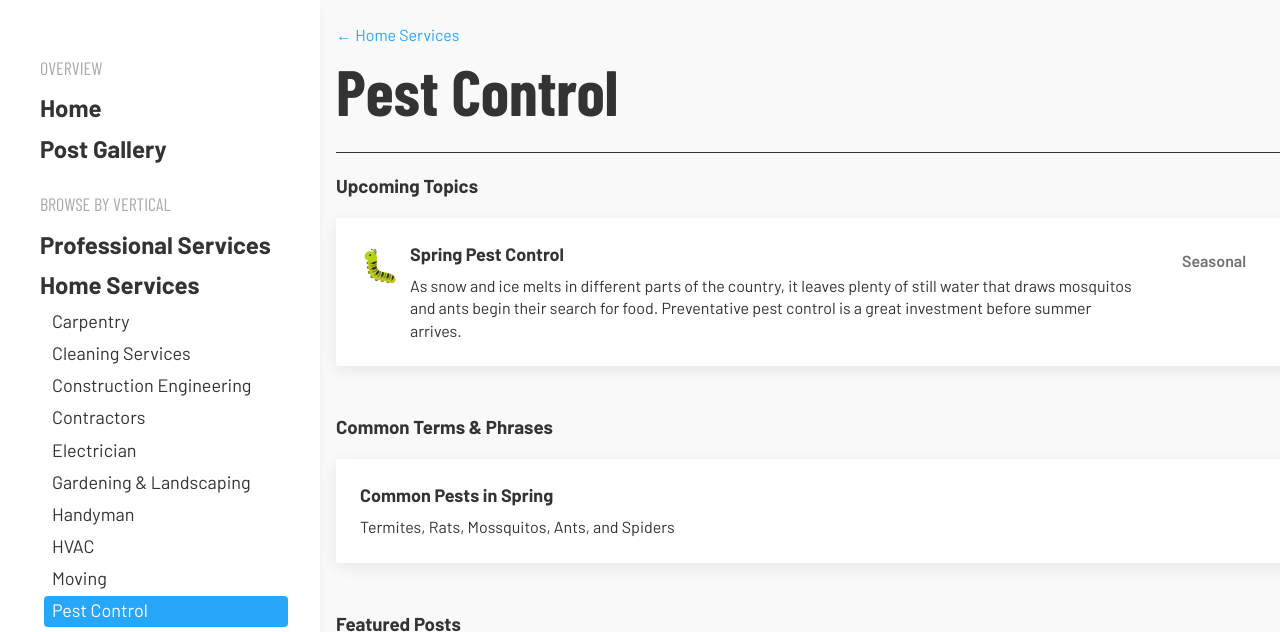
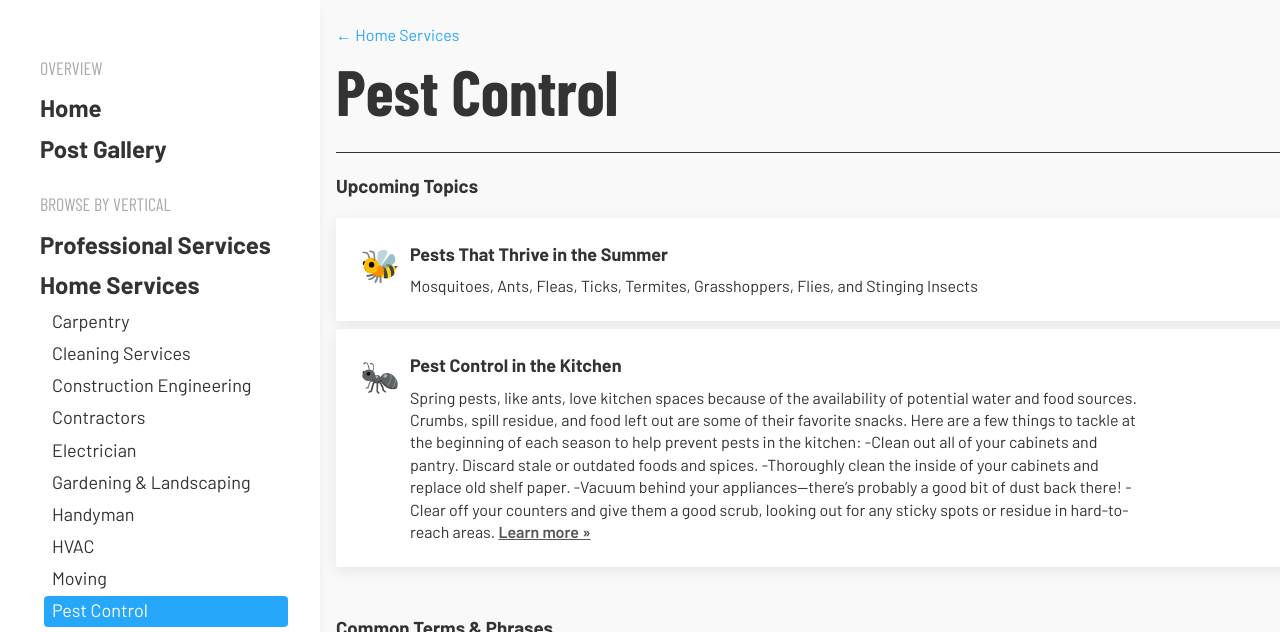
Before and after one commit to davidpots/posty, a Jekyll site: the page built from vertical--home-services--pest-control.html, in a window 1280 px wide and 900 px high, cut to the strip 0-632 px from the top of the window. Built offline with Jekyll 4.4.1, drawn with Linux system fonts in a browser that asks for light colours; some web fonts are replaced; some of the changed lines change nothing that is shown.

Commit message:
Adds topics for apr 23

```diff
--- a/_data/topics.yml
+++ b/_data/topics.yml
@@ -6,6 +6,7 @@
 #   date: _____
 #   vertical: _____
 #
+
 - name: Adopt a Shelter Pet Day
   description: "This day raises awareness for the thousands of pets that are waiting for their furever home. Many donate to or visit shelters on this day. #AdoptAShelterPetDay"
   emoji: 🐶
@@ -21,27 +22,64 @@
   date: April 30
   vertical: General
 
+- name: The Kentucky Derby
+  description: "The Kentucky Derby is an annual horse race held at the Churchill Downs Racetrack in Louisville, Kentucky. The race is the first of three in a series of races that make up the Triple Crown, a prestigious award granted to a horse that wins all three events. The event is steeped in Southern tradition and celebrated by way of mint julep cocktails, very large hats, and seersucker suits, though it’s likely the event will look different this year due to the pandemic. #KentuckyDerby"
+  emoji: "🏇"
+  posting_recommendation: "While the actual race is on May 1, events are scheduled to happen the entire week before. As with most sporting events, we need to be cautious when it comes to using trademarked words and imagery. Check out the guidelines on the KB for the full trademark list."
+  day: May 1
+  date: Saturday
+  vertical: General
+  url: https://msh-success.atlassian.net/wiki/spaces/KnowledgeBase/pages/2001600659/Kentucky+Derby+2021
+
+
+- name: Met Gala
+  description: "The Met Gala, formally called the Costume Institute Gala or the Costume Institute Benefit and also known as the Met Ball, is an annual fundraising gala for the benefit of the Metropolitan Museum of Art's Costume Institute in New York City. It marks the opening of the Costume Institute's annual fashion exhibit. #MetGala #MetGala2021"
+  emoji: 👗
+  posting_recommendation: "Typically retail, beauty, or fashion brands engage in conversation around the Met Gala each year. It's important to note that the Met Gala was cancelled last year due to Covid-19."
+  day: Monday
+  date: May 3
+  vertical: General
+
+- name: Teacher Appreciation week
+  description: "People typically look to celebrate their children's teachers with small gifts, gift cards, catered lunches, etc. #TeacherAppreciationWeek"
+  emoji: 👩‍🏫
+  day: May 3–7
+  vertical: General
+
+- name: National Nurses Week
+  description: "Each year we use this time to celebrate those who work in healthcare or the nursing profession. Due to the pandemic, this year National Nurses Week will be especially impactful. #NationalNursesWeek"
+  emoji: 👩‍⚕️
+  posting_recommendation: "Many businesses may post: A well wish to celebrate nurses, sell specialized products for nurses, offer specials to industry workers (nurses), or post an employee spotlight."
+  day: May 6–12
+  vertical: General
+
+- name: Pests That Thrive in the Summer
+  description: "Mosquitoes, Ants, Fleas, Ticks, Termites, Grasshoppers, Flies, and Stinging Insects"
+  emoji: 🐝
+  vertical: Home Services
+  subvertical: Pest Control
+
+- name: Pest Control in the Kitchen
+  description: "Spring pests, like ants, love kitchen spaces because of the availability of potential water and food sources. Crumbs, spill residue, and food left out are some of their favorite snacks. Here are a few things to tackle at the beginning of each season to help prevent pests in the kitchen: -Clean out all of your cabinets and pantry. Discard stale or outdated foods and spices. -Thoroughly clean the inside of your cabinets and replace old shelf paper. -Vacuum behind your appliances—there’s probably a good bit of dust back there! -Clear off your counters and give them a good scrub, looking out for any sticky spots or residue in hard-to-reach areas."
+  emoji: 🐜
+  url: https://www.vulcantermite.com/home-pest-control/spring-cleaning-tips-avoid-spring-pests/
+  vertical: Home Services
+  subvertical: Pest Control
+
+- name: Booming Housing Market
+  description: "Spring is typically the best time to prep for the busy real estate market ahead (March - June). A few things folks do to prepare: renovate the backyard, tackle spring cleaning and decluttering (the first step to staging a home), explore areas for potential rental properties."
+  emoji: 📈
+  day: Entire Month
+  date: March – June
+  vertical: Professional Services
+
 - name: Remodeling Tip
   description: "Remodeling a home isn't for the faint of heart. It's recommended to budget a 10% cushion into your project if you're living in the home while remodeling and 30% if you plan to live elsewhere to account for delays or mishaps during construction."
   emoji: 🗜
   vertical: Home Services
   subvertical: Contractors
 
-- name: Gradutaion Season
-  description: "Starting in May many HS and college seniors are likely to celebrate their graduation with backyard parties, zoom/virtual celebrations, and planning senior trips after graduation."
-  emoji: 🎓
-  posting_recommendation: "This content is especially relevant for Restaurant, Florists, Beauty (Salon and Spa), and Retail customers"
-  day: Entire Month
-  date: May
-  vertical: General
 
-- name: Allergy Season
-  description: "Seasonal allergies can occur year-round for some, but many experience symptoms in the spring when allergens like mold spores and pollen from trees, grasses, or weeds are released into the air. Trees begin producing pollen early in spring, followed by grass later on in the season. A particularly rainy spring season can also result in more rapid plant growth, leading to a spike in mold spores around this time."
-  emoji: 🤧
-  posting_recommendation: "Pets who spend time outside can experience seasonal allergy symptoms. Do your health and wellness customers specialize in allergens or have an allergist on staff? Keep in mind not to promote \"cures or remedies\" to avoid breaking FB's content guidelines."
-  day: Entire Month
-  date: April
-  vertical: General
 
 
 - name: The gift of lawn care
@@ -53,7 +91,7 @@
 - name: Solid vs. Engineered Hardwood
   description: "Solid hardwood flooring typically comes in long planks, milled with tongues and grooves on opposite edges so that the boards interlock when installed. It is always nailed down to the subfloor, a process that requires some skill. Because it is solid wood, this flooring can be sanded down and refinished several times over its life. Engineered flooring looks like solid hardwood, but it's made of a thin layer of hardwood bonded over a premium-quality plywood layer for added stability. It is both less expensive and easier for DIYers to install than solid hardwood."
   emoji: 👷‍♀️
-  posting_recommendation: "Solid hardwood vs engineered hardwood is a great topic to engage audiecnes — especially those looking to renovate or flip a new home."
+  posting_recommendation: "Solid hardwood vs engineered hardwood is a great topic to engage audiences — especially those looking to renovate or flip a new home."
   vertical: Professional Services
 
 - name: Home Projects and ROI
@@ -99,14 +137,14 @@
   subvertical: Cleaning
 
 - name: Thoughtful organization of decor
-  description: "We're seeing a shift away from minimalism folks spending more time in their homes. They're realizing rather than being tucked away in a drawer or closet, having the things they need within arms reach is important. This leads to careful curation of how these items are displayed: think curio cabinets or shelfing with glass doors and carefully curated shelves in kitchens, offices, and living spaces. #shelfie"
+  description: "We're seeing a shift away from minimalism folks spending more time in their homes. They're realizing rather than being tucked away in a drawer or closet, having the things they need within arms reach is important. This leads to careful curation of how these items are displayed: think curio cabinets or shelving with glass doors and carefully curated shelves in kitchens, offices, and living spaces. #shelfie"
   emoji: 🖼
-  posting_recommendation: "Useful for customers who offer staging as a part of their realty service or in educaitonal posts about interior design trends."
+  posting_recommendation: "Useful for customers who offer staging as a part of their realty service or in educational posts about interior design trends."
   day: Trending
   vertical: Professional Services
 
 - name: Shifts to neutrals and warm colors
-  description: "Warm nuetrals are on the rise. Cool tones aren't completely going away, but tones that are inviting and cozy are certainly making an entrace. Think natural feeling spaces over sleek and minimal."
+  description: "Warm neutrals are on the rise. Cool tones aren't completely going away, but tones that are inviting and cozy are certainly making an entrance. Think natural feeling spaces over sleek and minimal."
   emoji: 🛍
   posting_recommendation: "Useful for customers who offer staging as a part of their realty service, educaitonal posts about interior design trends, audience participation posts about color palettes in the home"
   day: Trending
@@ -122,13 +160,13 @@
 - name: Organization as a viral trend
   description: "Pairing nicely with seasonal spring cleaning, projects that include organizing drawers, shelves, cabinets, and closets are making the rounds. Folks love the gratification of a clean and tidy space. More examples include: pantries, offices, bookshelves, garages, and bathrooms. #organized, #pantrymakeover, #declutter, #homeorganization"
   emoji: 🥣
-  posting_recommendation: "This content compliments posts about de-cluttering and improving the appeal of a home before it goes on the market."
+  posting_recommendation: "This content compliments posts about decluttering and improving the appeal of a home before it goes on the market."
   day: Trending
-
+  vertical: Professional Services
 
 
 - name: Spring Maintenance
-  description: "For many, A/C systems will click on for the first time since last summer. Scheduling routine maintence can prevent pricey fixes down the road. Tasks often include: testing and cleaning the blower fan, checking the level of coolant in the cooling system, and testing the system’s thermostat and operation."
+  description: "For many, A/C systems will click on for the first time since last summer. Scheduling routine maintenance can prevent pricey fixes down the road. Tasks often include: testing and cleaning the blower fan, checking the level of coolant in the cooling system, and testing the system’s thermostat and operation."
   emoji: 🔧
   posting_recommendation: "Try creating content about tips on signs of A/C trouble or promoting routine maintenance checks."
   day: Seasonal
@@ -164,7 +202,7 @@
   url: https://msh-success.atlassian.net/wiki/spaces/KnowledgeBase/pages/499057101/Plumbers
 
 - name: New construction plumbing
-  description: "The spring houseing market means an influx of new homes needing plumbing installation or updates/repairs to older plumbing in a newly-purchased home."
+  description: "The spring housing market means an influx of new homes needing plumbing installation or updates/repairs to older plumbing in a newly-purchased home."
   emoji: 🚰
   posting_recommendation: "Does your customer offer new installation warranties or discounts?"
   day: Seasonal
@@ -173,9 +211,9 @@
   url: https://msh-success.atlassian.net/wiki/spaces/KnowledgeBase/pages/499057101/Plumbers
 
 - name: Spring Floods
-  description: "Springtime showers can mean trouble for those located in floodzones. Flooded homes, basements, garages, etc. can mean a quick call for emergency plumbing services."
+  description: "Springtime showers can mean trouble for those located in flood zones. Flooded homes, basements, garages, etc. can mean a quick call for emergency plumbing services."
   emoji: 🌧
-  posting_recommendation: "Look to see if your customer offers emergency plubming services or if they have a special phone number for 24/7 service."
+  posting_recommendation: "Look to see if your customer offers emergency plumbing services or if they have a special phone number for 24/7 service."
   day: Seasonal
   vertical: Home Services
   subvertical: Plumbing
@@ -184,7 +222,7 @@
 - name: Remodeling Projects
   description: "Lots of people jump into remodel-mode in the spring once the weather warms up."
   emoji: 👷‍♀️
-  posting_recommendation: "Contractors are needed to help plan new contstruction or larger remodeling projects to make sure all the right people get brought and to help estimate cost."
+  posting_recommendation: "Contractors are needed to help plan new construction or larger remodeling projects to make sure all the right people get brought and to help estimate cost."
   day: Seasonal
   vertical: Home Services
   subvertical: Contractors
@@ -197,7 +235,7 @@
   vertical: Home Services
   subvertical: Contractors
 
-- name: Spring Home Refresh
+- name: Home Refresh
   description: "Hiring a painting contractor is often needed for renovation projects that cover large parts of the home, high ceilings, or even where drywall has been repaired to match paint."
   emoji: 🖼
   posting_recommendation: "Does your customer offer special services for repairs, or have specialty like cabinetry or exterior wall paint?"
@@ -208,7 +246,7 @@
 - name: Home Reno
   description: "Whether it's installing a pool in preparation of summer or smoothing out damaged parts of the property from fallen trees and debris, if there's dirt to be moved, Excavation Contractors are here to help."
   emoji: 🚜
-  posting_recommendation: "Spring is the perfect time to install a swimming pool. Check to see if your cusotmer has any specializations or specialty equipment that could help."
+  posting_recommendation: "Spring is the perfect time to install a swimming pool. Check to see if your customer has any specializations or specialty equipment that could help."
   day: Seasonal
   vertical: Home Services
   subvertical: Construction Engineering
@@ -223,7 +261,7 @@
   subvertical: Construction Engineering
   url: https://msh-success.atlassian.net/wiki/spaces/KnowledgeBase/pages/499155575/Damage+Restoration
 
-- name: Pavement and Driveways
+- name: Home Customization
   description: "Folks who are building homes this spring may have the opportunity to look into customizing their driveway."
   emoji: 🚗
   day: Seasonal
@@ -241,7 +279,7 @@
   url: https://msh-success.atlassian.net/wiki/spaces/KnowledgeBase/pages/499024735/Landscaping
 
 - name: Outdoor Living Upgrade
-  description: "Getting ready for poolside dinners and days spent outside is the perfect opportunity to refresh outdoor living spaces — that's where our outdoor lighting customers come in. Pool lighting, advanced lighting system in gardens and yards, and professionally lit gazeebos are all on the top of mind over othe next few months."
+  description: "Getting ready for poolside dinners and days spent outside is the perfect opportunity to refresh outdoor living spaces — that's where our outdoor lighting customers come in. Pool lighting, advanced lighting system in gardens and yards, and professionally lit gazebos are all on the top of mind over the next few months."
   emoji: 🏖
   day: Seasonal
   vertical: Home Services
@@ -249,14 +287,14 @@
   url: https://msh-success.atlassian.net/wiki/spaces/KnowledgeBase/pages/499287083/Outdoor+Lighting
 
 - name: Tricky Trees
-  description: "After a season of winter weather and storms, folks begin to realize problem areas in their own back yard. Trees leaning dangerously close to the house, trees that have fallen over the last few months, or tree that need to be trimmed to keep residents safe are all top mind for new and tenured home owners."
+  description: "After a season of winter weather and storms, folks begin to realize problem areas in their own backyard. Trees leaning dangerously close to the house, trees that have fallen over the last few months, or tree that need to be trimmed to keep residents safe are all top mind for new and tenured home owners."
   emoji: 🌴
   day: Seasonal
   vertical: Home Services
   subvertical: Gardening Landscaping
   url: https://msh-success.atlassian.net/wiki/spaces/KnowledgeBase/pages/499188478/Tree+Care
 
-- name: Carpet Cleaning
+- name: Home Staging
   description: "Staging a home can drastically improve the rate at which it sells. It's important to keep in mind those carpets that have been walked on for over a decade or the rug under the dining table that doesn't get a deep clean all the time. Carpet cleaning is a great way to remove dust, dirt, build-up, and improve the air quality in a home."
   emoji: 🧹
   posting_recommendation: "Some companies offer free estimates which is great for home owners working on a budget."
@@ -265,7 +303,7 @@
   subvertical: Cleaning Services
   url: https://msh-success.atlassian.net/wiki/spaces/KnowledgeBase/pages/499287218/Carpet+Cleaning
 
-- name: Power and Pressure Washing
+- name: Curb Appeal
   description: "Curb appeal is a big deal when it comes to selling your home. Hiring a company to pressure wash the driveway and sidewalks of a home before it gets put on the market is an easy way to elevate the look and feel without doing any major renovation."
   emoji: 💧
   day: Seasonal
@@ -273,7 +311,7 @@
   subvertical: Cleaning Services
   url: https://msh-success.atlassian.net/wiki/spaces/KnowledgeBase/pages/499025787/Power+and+Pressure+Washing
 
-- name: Chimney Sweeping
+- name: Unseen Issues in Old Homes
   description: "Older homes have their charm, but also can come with unseen issues. Depending on the age of the property, the chimney might be outdated compared to the rest of the home. An expert will know techniques to repair older and newer chimneys."
   emoji: 💨
   day: Seasonal
@@ -282,7 +320,7 @@
   url: https://msh-success.atlassian.net/wiki/spaces/KnowledgeBase/pages/499025787/Power+and+Pressure+Washing
 
 - name: A Helpful Hand
-  description: "Some small fixes are often neeed before you close on a house. From switching light fixutres to ficing a leaky toilet, a handyman is perfect to call when there are multiple small fixes that need to get done quickly rather than calling multiple contractors."
+  description: "Some small fixes are often needed before you close on a house. From switching light fixtures to fixing a leaky toilet, a handyman is perfect to call when there are multiple small fixes that need to get done quickly rather than calling multiple contractors."
   emoji: 🤝
   day: Seasonal
   vertical: Home Services
@@ -296,19 +334,12 @@
   subvertical: Electrician
 
 - name: Renovations
-  description: "Smaller renovation and remodel projects may be doable on your own, but when trying to move or replace light fixutres it's important to have a professional to avoid costly mistakes."
+  description: "Smaller renovation and remodel projects may be doable on your own, but when trying to move or replace light fixtures it's important to have a professional to avoid costly mistakes."
   emoji: 🛠
   day: Seasonal
   vertical: Home Services
   subvertical: Electrician
   url: https://msh-success.atlassian.net/wiki/spaces/KnowledgeBase/pages/499123067/Electricians
-
-- name: Spring Pest Control
-  description: "As snow and ice melts in different parts of the country, it leaves plenty of still water  that draws mosquitos and ants begin their search for food. Preventative pest control is a great investment before summer arrives."
-  emoji: 🐛
-  day: Seasonal
-  vertical: Home Services
-  subvertical: Pest Control
 
 - name: Moving Season
   description: "Moving home from college for the summer, moving into new homes, removing clutter after spring cleaning. This time of year is big for movers."
@@ -333,20 +364,12 @@
   subvertical: Carpentry
 
 - name: Clean-Lined Cabinets
-  description: "While trends overall are leaning away from minimalism, cabnetry is an exception. More and more homes are opting for more modern cabinets in kitchen and bathrooms instead of a more traditional style."
+  description: "While trends overall are leaning away from minimalism, cabinetry is an exception. More and more homes are opting for more modern cabinets in kitchen and bathrooms instead of a more traditional style."
   emoji: 🧼
   day: Trending
   vertical: Home Services
   subvertical: Carpentry
 
-- name: The Kentucky Derby
-  description: "The Kentucky Derby is an annual horse race held at the Churchill Downs Racetrack in Louisville, Kentucky. The race is the first of three in a series of races that make up the Triple Crown, a prestigious award granted to a horse that wins all three events. The event is steeped in Southern tradition and celebrated by way of mint julep cocktails, very large hats, and seersucker suits, though it’s likely the event will look different this year due to the pandemic. #KentuckyDerby"
-  emoji: "🏇"
-  posting_recommendation: "While the actual race is on May 1, events are scheduled to happen the entire week before. As with most sporting events, we need to be cautious when it comes to using trademarked words and imagery. Check out the guidelines on the KB for the full trademark list."
-  day: May 1
-  date: Saturday
-  vertical: General
-  url: https://msh-success.atlassian.net/wiki/spaces/KnowledgeBase/pages/2001600659/Kentucky+Derby+2021
 
 
 - name: World Whisky Day
@@ -357,8 +380,8 @@
   vertical: General
 
 - name: Tax Day
-  description: "Tax Day is traditionally known as the day on which individual income tax returns are due to be submitted to the federal government.  Similar to last year, there has been an extension on Tax Day. It now falls on May 17."
-  posting_recommendation: "This content is useful for: Businesses that deal in financials, real estate agencies/brokers, retail spaces that capitalize on customers receiving tax returns"
+  description: "Tax Day is traditionally known as the day on which individual income tax returns are due to be submitted to the federal government. Similar to last year, there has been an extension on Tax Day. It now falls on May 17."
+  posting_recommendation: "This content is useful for: Businesses that deal in financials, real estate agencies/brokers, retail spaces that capitalize on customers receiving tax returns."
   emoji: 💸
   day: May 17
   date: Monday
@@ -367,14 +390,6 @@
 - name: Spring Housing Market
   description: "Spring is typically the best time to prep for the busy real estate marekt ahead (March - June). A few things folks do to prepare: renovate the backyard, tackle spring cleaning and decluttering (the first step to staging a home), explore areas for potential rental properties."
   emoji: 🏡
-  day: Entire Month
-  date: April
-  vertical: General
-
-- name: Lawn and Garden Month
-  description: "Blooms and little sprigs mean spring is finally here for many folks around the US. April celebrates getting outside and spending time around the yard. "
-  posting_recommendation: "In many cases, outdoor space can be a premium, so offering ways to adapt gardens and lawns to smaller spaces are great ways to connect with some audiences. Plants and flowers often need specific care. Tips on how to handle more temperamental plants can be really helpful to new gardeners just getting started."
-  emoji: 🌻
   day: Entire Month
   date: April
   vertical: General
@@ -401,6 +416,22 @@
   emoji: 🌷
   day: Entire Month
   date: April
+  vertical: General
+
+- name: Allergy Season
+  description: "Seasonal allergies can occur year-round for some, but many experience symptoms in the spring when allergens like mold spores and pollen from trees, grasses, or weeds are released into the air. Trees begin producing pollen early in spring, followed by grass later on in the season. A particularly rainy spring season can also result in more rapid plant growth, leading to a spike in mold spores around this time."
+  emoji: 🤧
+  posting_recommendation: "Pets who spend time outside can experience seasonal allergy symptoms. Do your health and wellness customers specialize in allergens or have an allergist on staff? Keep in mind not to promote \"cures or remedies\" to avoid breaking FB's content guidelines."
+  day: Entire Month
+  date: April
+  vertical: General
+
+- name: Graduation Season
+  description: "Starting in May many HS and college seniors are likely to celebrate their graduation with backyard parties, zoom/virtual celebrations, and planning senior trips after graduation."
+  emoji: 🎓
+  posting_recommendation: "This content is especially relevant for Restaurant, Florists, Beauty (Salon and Spa), and Retail customers."
+  day: Entire Month
+  date: May
   vertical: General
 
 - name: Hosting From Home
@@ -468,7 +499,7 @@
   vertical: General
 
 - name: Gardeners Rejoice
-  description: "This horticultural hobby shows no signs of slowing down this year -- especially this spring. While May is peak gardening season, now is the time to plan and plant early crops. Things like herb gardens, home-grown produce, and perfecting lawn care will all be top of mind."
+  description: "This horticultural hobby shows no signs of slowing down this year. While May is peak gardening season, now is the time to plan and plant early crops. Things like herb gardens, home-grown produce, and perfecting lawn care will all be top of mind."
   emoji: "🌱"
   posting_recommendation: "Do your customers offer any gardening services, weed/pest control services, or tips for yard maintenance? Maybe they can offer ways to use home-grown veggies in healthy recipes or guidance around the stress relieving properties of gardening."
   day: Trending
@@ -482,3 +513,10 @@
   day: Trending
   date:
   vertical: General
+
+- name: End of the School Year
+  description: "The end of the school year symbolically kicks off the summer season for many families in the US. Timing varies across country."
+  emoji: 🏫
+  posting_recommendation: "Prep for summer vacations, summer camps, swimming lessons, and outdoor activities kicks off early-mid may. Businesses tend to lean into start of summer specials and promotions to capitalize on the need for new summer clothing, activities, and travel."
+  day: Trending
+  vertical: General
```
